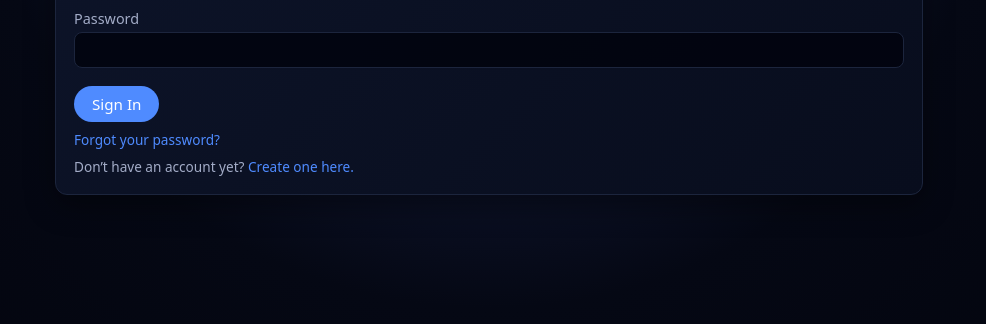
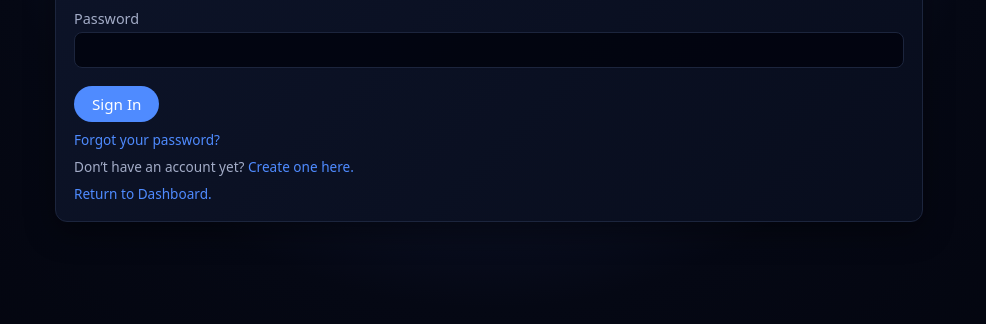
Before and after one commit to kontrollz/CS120-FinalProject, a website: page public/login.html in a window 1280 px wide. Shown: the part 204-528 px from the top of the page, without its empty margins (151-1137 px from the left). Drawn offline with Linux system fonts and the light colour scheme.

Commit message:
added dashboard links

```diff
--- a/public/login.html
+++ b/public/login.html
@@ -40,6 +40,9 @@
             Don’t have an account yet?
             <a href="/signup">Create one here.</a>
           </p>
+          <p class="small-text">
+            <a href="/dashboard">Return to Dashboard.</a>
+          </p>
         </div>
       </main>
       <div id="footer"></div>
```
Also changed, not shown: public/forecast.html (+3 -0 lines), public/signup.html (+3 -0 lines).
